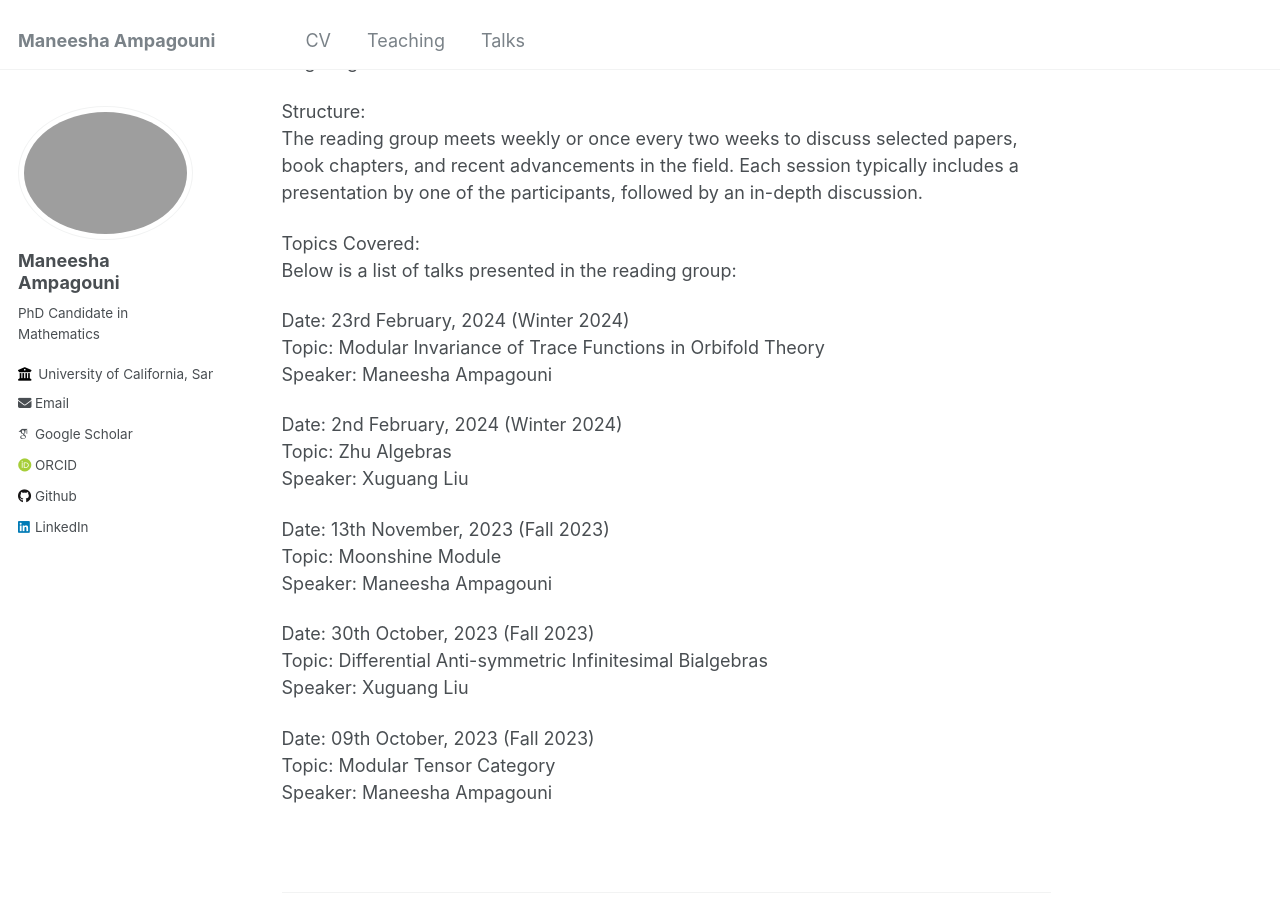
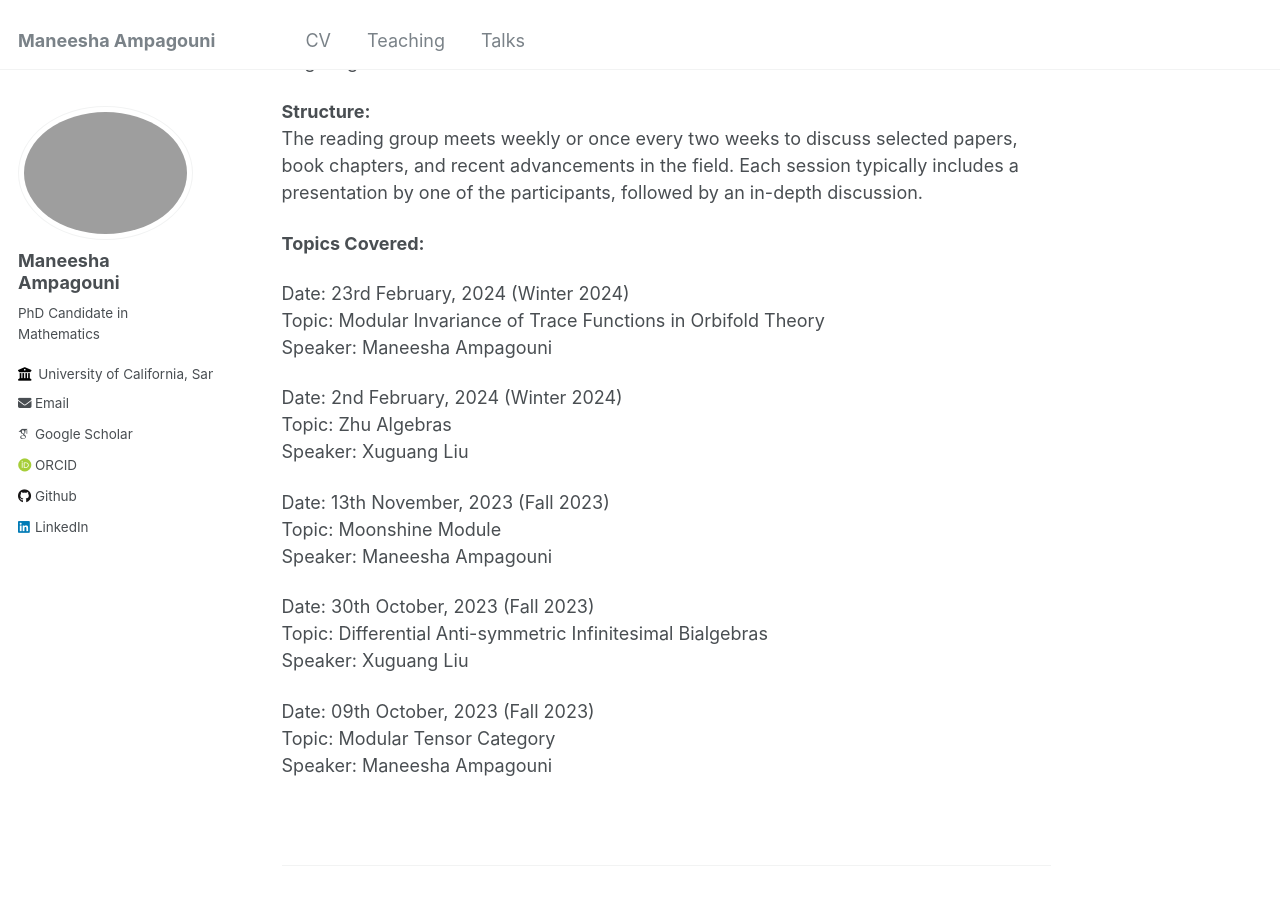
Before and after one commit to ManeeshaAmpagouni/maneeshaampagouni.github.io, a Jekyll site: the page built from _talks/VOA Reading Group.md, in a window 1280 px wide and 900 px high, scrolled down 394 px. Built offline with Jekyll 4.4.1, drawn with Linux system fonts in a browser that asks for light colours; some web fonts are replaced.

Commit message:
Reading Group update

```diff
--- a/_talks/VOA Reading Group.md
+++ b/_talks/VOA Reading Group.md
@@ -7,19 +7,18 @@ Where: "UC Santa Cruz"
 When: Winter 2024
 ---
 
-Overview:  <br>
+**Overview:**  <br>
 I organized this reading group on Vertex Operator Algebras with two other members of my department at the University of California, Santa Cruz. This reading group aims to deepen our understanding of concepts in VOA theory through regular discussions and presentations.
 
-Participants:  <br>
+**Participants:**  <br>
 Maneesha Ampagouni  <br>
 Junwen Liao  <br>
 Xuguang Liu  <br>
 
-Structure:  <br>
+**Structure:**  <br>
 The reading group meets weekly or once every two weeks to discuss selected papers, book chapters, and recent advancements in the field. Each session typically includes a presentation by one of the participants, followed by an in-depth discussion.
 
-Topics Covered:  <br>
-Below is a list of talks presented in the reading group:  <br>
+**Topics Covered:**  <br>
 
 Date: 23rd February, 2024 (Winter 2024)   <br>
 Topic: Modular Invariance of Trace Functions in Orbifold Theory  <br>
```
